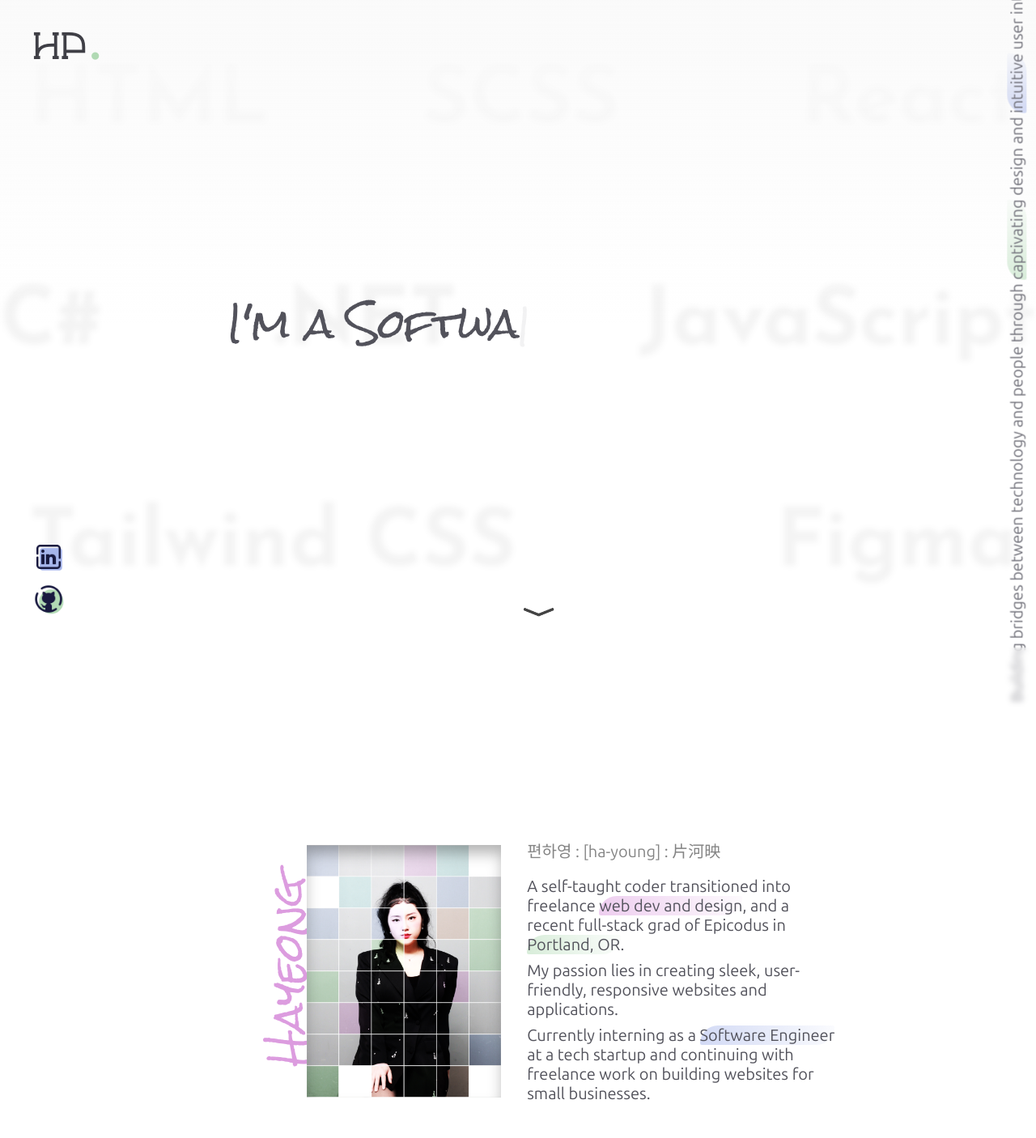
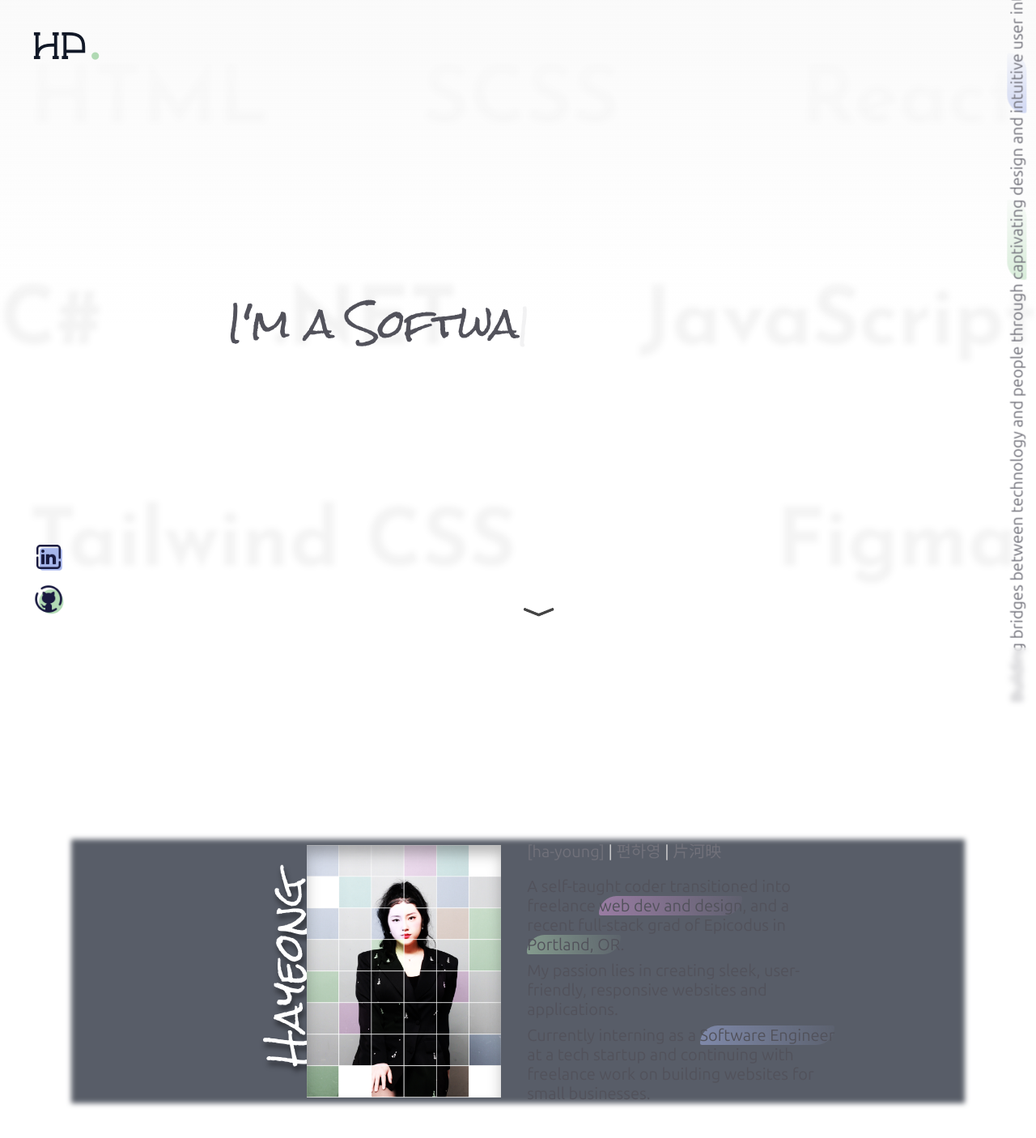
Before and after one commit to hypyeon/portfolio-web-v2, a React (Vite) app: page / in a window 1280 px wide. Shown: the top 1406 px of the page at 81% size. Built offline with nearby package versions, Linux system fonts and the light colour scheme; a web font is replaced by a local one.

Commit message:
change logo color

```diff
--- a/src/components/Body.jsx
+++ b/src/components/Body.jsx
@@ -14,7 +14,7 @@
       <ProfilePage />
       <PortfolioPage />
       <div className="fixed z-2 top-[1rem] left-[2.5rem]">
-        <p className="text-[3rem] text-zinc-700 font-CSBold">HP<span className="font-space font-black text-[#B1DAB4] -ml-1">.</span></p>
+        <p className="text-[3rem] text-gray-900 font-CSBold">HP<span className="font-space font-black text-[#B1DAB4] -ml-1">.</span></p>
       </div>
     </div>
   )
--- a/src/components/ProfilePage.jsx
+++ b/src/components/ProfilePage.jsx
@@ -29,11 +29,14 @@
 
   return (
     <div
-      className="h-[100vh] w-screen flex flex-row justify-center items-center px-20 lg:gap-8 z-1 text-left snap-start"
+      className="h-[100vh] w-screen flex flex-row justify-center items-center z-1 text-left snap-start"
     >
       <div className="backdrop-blur-[3px] bg-white/30 h-screen w-screen absolute -z-2"></div>
+      <div
+        className='flex flex-row justify-center items-center px-20 lg:gap-8 bg-gray-900'
+      >
         <div className="relative w-[14vw]" style={{ opacity }}>
-        <h2 className="font-rock text-center xl:text-[3rem] lg:text-[1.95rem] text-[#DC9CDF] rotate-[270deg] lg:w-[30vw] lg:h-[10vh]">Hayeong Pyeon</h2>
+          <h2 className="font-rock text-center xl:text-[3rem] lg:text-[1.95rem] text-white drop-shadow-[-6px_2px_3px_rgba(0,0,0,0.5)] rotate-[270deg] lg:w-[30vw] lg:h-[10vh]">Hayeong Pyeon</h2>
         </div>
         <div
           className="bg-[url('./assets/img/profile-pic.png')] bg-cover bg-center h-[39vh] w-[30vh] relative shadow-[inset_0_12px_18px_-2px_rgba(0,0,0,0.3)] z-1"
@@ -43,7 +46,7 @@
           className="relative lg:w-[30vw] font-ubuntu flex flex-col lg:gap-2 text-zinc-600 xl:text-[1.25rem] lg:text-md mr-[6vw]"
           style={{ opacity }}
         >
-        <p className="text-[rgba(101,101,101,0.8)] mb-2">편하영 : [ha-young] : 片河映</p>
+          <p className="text-zinc-500 mb-2">[ha-young]<span className='text-neutral-300'> | </span>편하영<span className='text-neutral-300'> | </span>片河映</p>
           <p className="leading-[1.5rem]">
             A self-taught coder transitioned into freelance <span className="text-highlight-purple">web dev and design</span>, and a recent full-stack grad of Epicodus in <span className="text-highlight-green">Portland, OR</span>.
           </p>
@@ -55,5 +58,6 @@
           </p>
         </div>
       </div>
+    </div>
   )
 }
--- a/tailwind.config.js
+++ b/tailwind.config.js
@@ -38,14 +38,26 @@
             opacity: '0.5'
           },
           '50%': {
-            filter: 'blur(7.75px)',
+            filter: 'blur(7.25px)',
             opacity: '1'
           }
-        }
+        },
+        'animatedgradient': {
+          '0%': {
+            'background-position': '0% 50%',
+          },
+          '50%': {
+            'background-position': '100% 50%',
+          },
+          '100%': {
+            'background-position': '0% 50%',
+          },
+        },
       },
       animation: {
         'bounce-card': 'bounce-card 3.5s ease-in-out infinite',
         'shadow-blur': 'shadow-blur 3.5s ease-in-out infinite',
+        'animatedgradient': 'animatedgradient 3s ease alternate infinite',
       },
     },
   },
```
Lines whose indentation alone changed are shown as unchanged.
